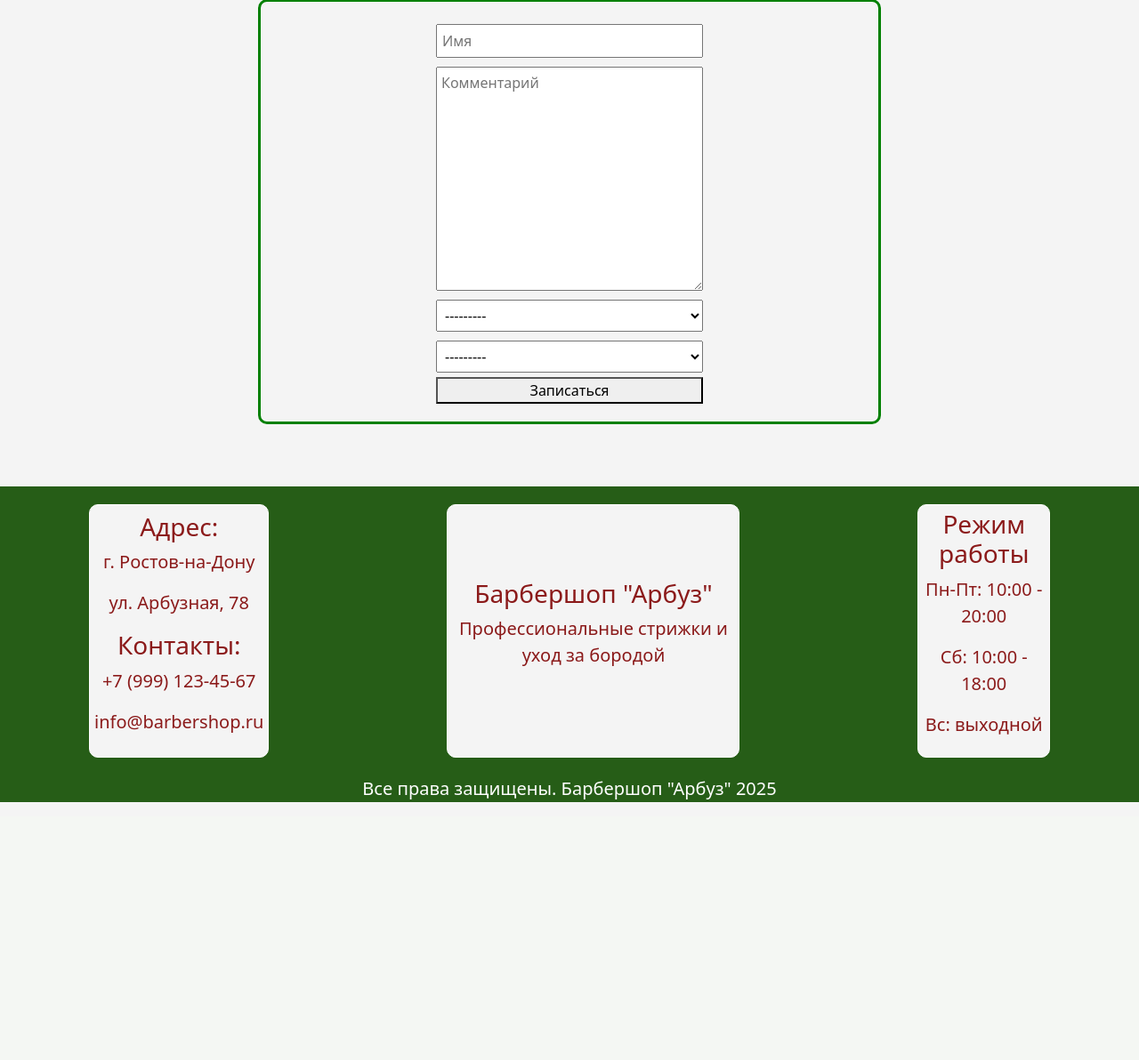
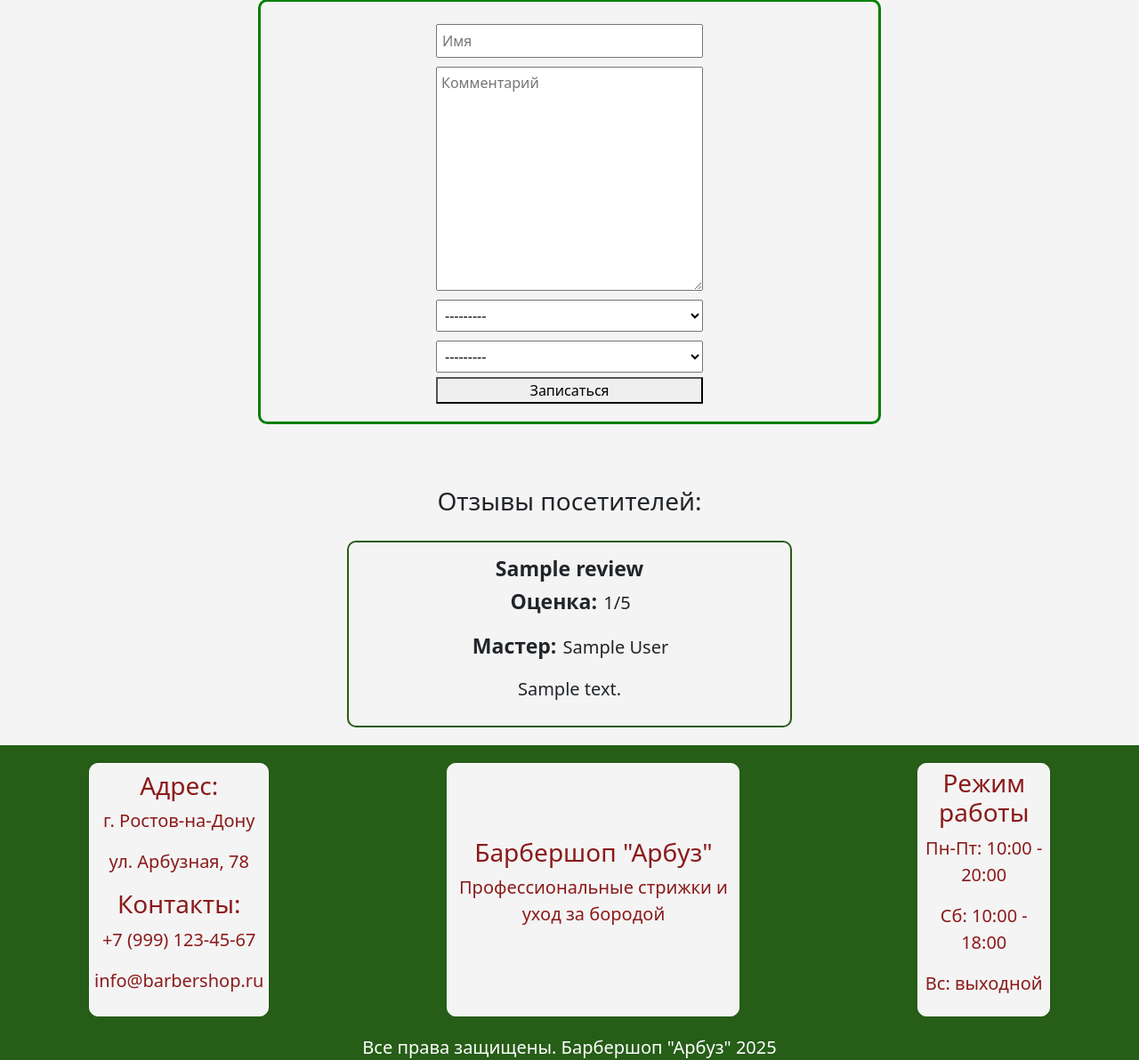
Before and after one commit to korekiwi/django_barber, a Django app: template core/templates/main.html in a window 1280 px wide. Shown: the part 1251-2443 px from the top of the page at 89% size. Before the commit the page ends 2153 px from the top, so only its background shows below. Run offline with Django 5.2, Linux system fonts and the light colour scheme; tables that the repository leaves empty hold one stand-in row (values such as "Sample post"); the template is opened without the code that fills it: values that come from a table or form of the project are taken from there, most other values are stand-ins (such as "Sample title", 1, 10 or a date in 2020); grey boxes marked "Sample" are stand-in pictures.

Commit message:
одобренные отзывы отображаются на главной странице

```diff
--- a/core/templates/main.html
+++ b/core/templates/main.html
@@ -51,4 +51,18 @@
     </form>
 </section>
 
+<section id='reviews'>
+    <h3>Отзывы посетителей:</h3>
+    <div class="review_gallery">
+    {% for review in reviews  %}
+        <div class="review_box">
+            <span>{{review.name}}</span>
+            <p><span>Оценка:</span> {{review.rating}}/5</p>
+            <p><span>Мастер:</span> {{review.master}}</p>
+            <p>{{review.text}}</p>
+        </div>
+    {% endfor %}
+    </div>
+</section>
+
 {% endblock content %}
--- a/static/css/main.css
+++ b/static/css/main.css
@@ -203,3 +203,33 @@ form button {
     border-radius: 10px;
     border: 1px solid white;
 }
+
+.review_gallery {
+    display: flex;
+    align-items: center;
+    justify-content: center;
+    flex-direction: column;
+}
+
+#reviews {
+    text-align: center;
+}
+
+.review_box {
+    border: 2px solid rgb(38, 93, 23);
+    border-radius: 10px;
+    display: flex;
+    align-items: center;
+    justify-content: center;
+    flex-direction: column;
+    padding: 10px;
+    margin: 20px;
+    width: 500px;
+    font-size: 20px;
+}
+
+.review_box span {
+    font-size: 23px;
+    font-weight: bold;
+    margin: 2px;
+}
```
Also changed, not shown: core/views.py (+9 -5 lines).
